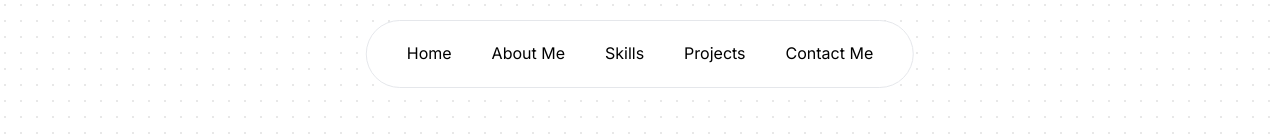
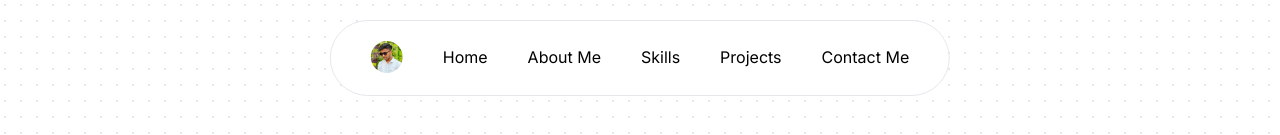
Before and after one commit to mrsamirr/samirr.web, a Next.js app: page /aboutme in a window 1280 px wide. Shown: the top 135 px of the page. Built offline with nearby package versions, Linux system fonts and the light colour scheme.

Commit message:
update avatar source and enhance Navbar with profile image

```diff
--- a/next.config.mjs
+++ b/next.config.mjs
@@ -4,7 +4,7 @@ const nextConfig = {
       remotePatterns: [
         {
           protocol: 'https',
-          hostname: 'avatars.githubusercontent.com',
+          hostname: 'pbs.twimg.com',
         },
         {
           protocol: 'https',
--- a/src/app/aboutme/page.tsx
+++ b/src/app/aboutme/page.tsx
@@ -9,9 +9,9 @@ export default function AboutPage() {
                     About Me
                 </h1>
 
-                <div className="dark:bg-black bg-white max-w-lg dark:text-white text-xl p-5 font-thin flex flex-col items-center rounded-lg border-2 gap-5 m-1">
+                <div className="dark:bg-black bg-white max-w-lg dark:text-white text-xl p-5 font-thin flex flex-col items-center rounded-lg border-2 gap-9 m-1">
                     <Image
-                        src={"https://avatars.githubusercontent.com/u/115770126?v=4"}
+                        src={"https://pbs.twimg.com/profile_images/1816418580189073408/xsUbID_a_400x400.jpg"}
                         alt="samirr's image"
                         className="rounded-full border-blue-500 border-4"
                         width={200}
@@ -29,6 +29,7 @@ export default function AboutPage() {
                     <p>
                         Now I&apos;ve learned a lot and now feel ready to give back to the community. I enjoy supporting others who are starting their journey in this field.
                     </p>
+
                 </div>
             </section>
 
--- a/src/components/Navbar.tsx
+++ b/src/components/Navbar.tsx
@@ -1,9 +1,23 @@
 import Link from "next/link"
+import Image from "next/image"
+import avatar from "../../public/avatar.jpg" // Adjust the path to your avatar image
+
 
 export const Navbar = () =>  {
    return <div>
      <nav className="absolute dark:text-white text-black z-50 felx justify-center w-full bg-transparent">
       <ul className="dark:bg-black bg-white flex justify-center gap-4 sm:gap-10 items-center border rounded-full w-max p-5 sm:px-10 fixed left-1/2 -translate-x-1/2 top-5">
+        <li className="cursor-pointer group transition duration-300 text-sm md:text-base">
+        <Link href="/" className="hidden shrink-0 sm:block">
+          <Image
+            src={avatar}
+            alt="Md Samer Ansari avatar"
+            className="w-8 h-8 rounded-full"
+            priority
+          />
+        </Link>
+          <span className="block max-w-0 group-hover:max-w-full transition-all duration-500 h-0.5 dark:bg-white bg-black"></span>
+        </li>
         <li className="cursor-pointer group transition duration-300 text-sm md:text-base">
           <Link href={'/#home'}>Home</Link>
           <span className="block max-w-0 group-hover:max-w-full transition-all duration-500 h-0.5 dark:bg-white bg-black"></span>
```
Also changed, not shown: public/avatar.jpg (added).
